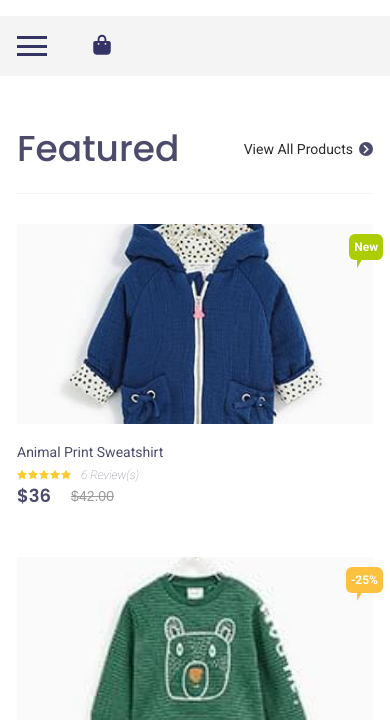
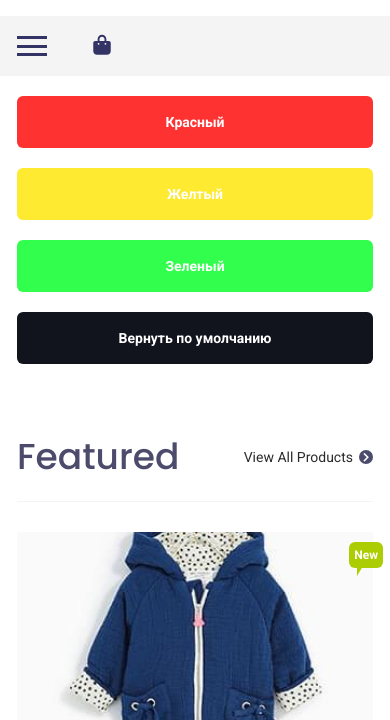
Before and after one commit to muu91/50k_frontend__domashki, a plain HTML site: page index.html in a window 390 px wide. Shown: the part 124-844 px from the top of the page. Drawn offline with Linux system fonts and the light colour scheme.

Commit message:
Домашка №43

```diff
--- a/css/style.css
+++ b/css/style.css
@@ -1408,6 +1408,100 @@ p {
   display: block;
 }
 
+.main_btns {
+  display: -webkit-box;
+  display: -ms-flexbox;
+  display: flex;
+  -webkit-box-orient: horizontal;
+  -webkit-box-direction: normal;
+      -ms-flex-direction: row;
+          flex-direction: row;
+  -webkit-box-pack: start;
+      -ms-flex-pack: start;
+          justify-content: flex-start;
+  -webkit-box-align: center;
+      -ms-flex-align: center;
+          align-items: center;
+  margin-top: 20px;
+  margin-bottom: 20px;
+}
+
+@media (max-width: 768px) {
+  .main_btns {
+    -webkit-box-orient: vertical;
+    -webkit-box-direction: normal;
+        -ms-flex-direction: column;
+            flex-direction: column;
+    -webkit-box-align: center;
+        -ms-flex-align: center;
+            align-items: center;
+  }
+}
+
+.main_btns a {
+  display: -webkit-box;
+  display: -ms-flexbox;
+  display: flex;
+  -webkit-box-pack: center;
+      -ms-flex-pack: center;
+          justify-content: center;
+  -webkit-box-align: center;
+      -ms-flex-align: center;
+          align-items: center;
+  padding: 15px 20px;
+  border-radius: 6px;
+  -webkit-transition: 0.3s;
+  -o-transition: 0.3s;
+  transition: 0.3s;
+  font-family: "Roboto", sans-serif;
+  font-weight: 600;
+  color: #fff;
+  margin-right: 20px;
+  opacity: 1;
+  text-align: center;
+}
+
+@media (max-width: 768px) {
+  .main_btns a {
+    margin-bottom: 20px;
+    margin-right: 0;
+    width: 100%;
+  }
+}
+
+.main_btns a:last-child {
+  margin-right: 0;
+}
+
+@media (max-width: 768px) {
+  .main_btns a:last-child {
+    margin-bottom: 0;
+  }
+}
+
+.main_btns a:hover {
+  -webkit-transition: 0.3s;
+  -o-transition: 0.3s;
+  transition: 0.3s;
+  opacity: 0.6;
+}
+
+.main_btns .red {
+  background-color: #ff3232;
+}
+
+.main_btns .yellow {
+  background-color: #ffea32;
+}
+
+.main_btns .green {
+  background-color: #32ff4d;
+}
+
+.main_btns .default {
+  background-color: #12141d;
+}
+
 .bl_featured {
   padding-top: 30px;
 }
--- a/index.html
+++ b/index.html
@@ -27,8 +27,8 @@
 </head>
 
 <body>
+
     <div class="main_wrapper">
-
         <!-- ======================================== -->
 <!-- HEADER -->
 <header class="main_header">
@@ -470,6 +470,21 @@
 </header>
 <!--END HEADER -->
 <!-- ======================================== -->
+
+        <div class="main_btns container">
+            <a href="#" class="red">
+                Красный
+            </a>
+            <a href="#" class="yellow">
+                Желтый
+            </a>
+            <a href="#" class="green">
+                Зеленый
+            </a>
+            <a href="#" class="default">
+                Вернуть по умолчанию
+            </a>
+        </div>
         <main>
             <!-- ======================================== -->
             <!-- BLOCK FEATURED -->
--- a/js/main.js
+++ b/js/main.js
@@ -295,13 +295,40 @@
 
 // Домашка №42
 
-let headerSubmenu = document.querySelectorAll('.header__submenu ul > li > a');
-console.log(headerSubmenu);
+// let headerSubmenu = document.querySelectorAll('.header__submenu ul > li > a');
+// console.log(headerSubmenu);
 
-headerSubmenu.forEach((e) => {
-  e.onclick = function () {
-    this.remove();
-  }
+// headerSubmenu.forEach((e) => {
+//   e.onclick = function () {
+//     this.remove();
+//   }
+// });
+
+// ========================================
+// Домашка №43
+let body = document.querySelector('body');
+let btn_red = document.querySelector('.red');
+let btn_yellow = document.querySelector('.yellow');
+let btn_green = document.querySelector('.green');
+let btn_default = document.querySelector('.default');
+
+body.style.transition = '1s';
+
+btn_red.addEventListener('click', function (e) {
+  e.preventDefault();
+  body.style.backgroundColor = 'red';
+});
+btn_yellow.addEventListener('click', function (e) {
+  e.preventDefault();
+  body.style.backgroundColor = 'yellow';
+});
+btn_green.addEventListener('click', function (e) {
+  e.preventDefault();
+  body.style.backgroundColor = 'green';
+});
+btn_default.addEventListener('click', function (e) {
+  e.preventDefault();
+  body.style.backgroundColor = 'transparent';
 });
 
 // ========================================
```
